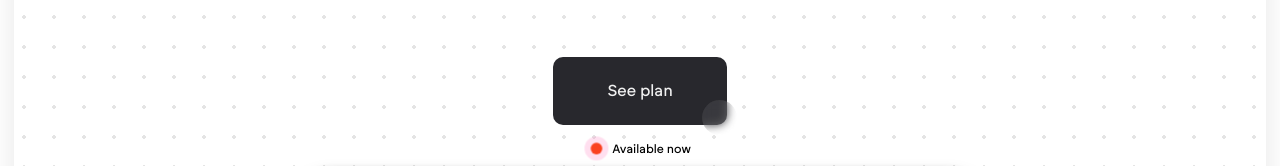
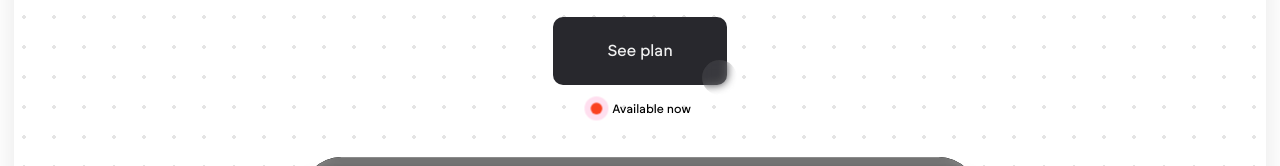
Before and after one commit to realaashishly/Klaytic.com, a website: page src/Index.html in a window 1280 px wide. Shown: the part 528-694 px from the top of the page. Drawn offline with nearby package versions, Linux system fonts and the light colour scheme; files whose address does not match are found by name; a web font is replaced by a local one.

Commit message:
added some style

```diff
--- a/src/Index.html
+++ b/src/Index.html
@@ -100,7 +100,7 @@
               </p>
             </div>
             <div class="w-full flex justify-center items-center">
-              <button class="button-moph h-full py-[22px] inline-block mt-10"> See plan
+              <button class="button-moph h-full py-[22px] inline-block"> See plan
               </button>
             </div>
 
```
Also changed, not shown: src/output.css.
